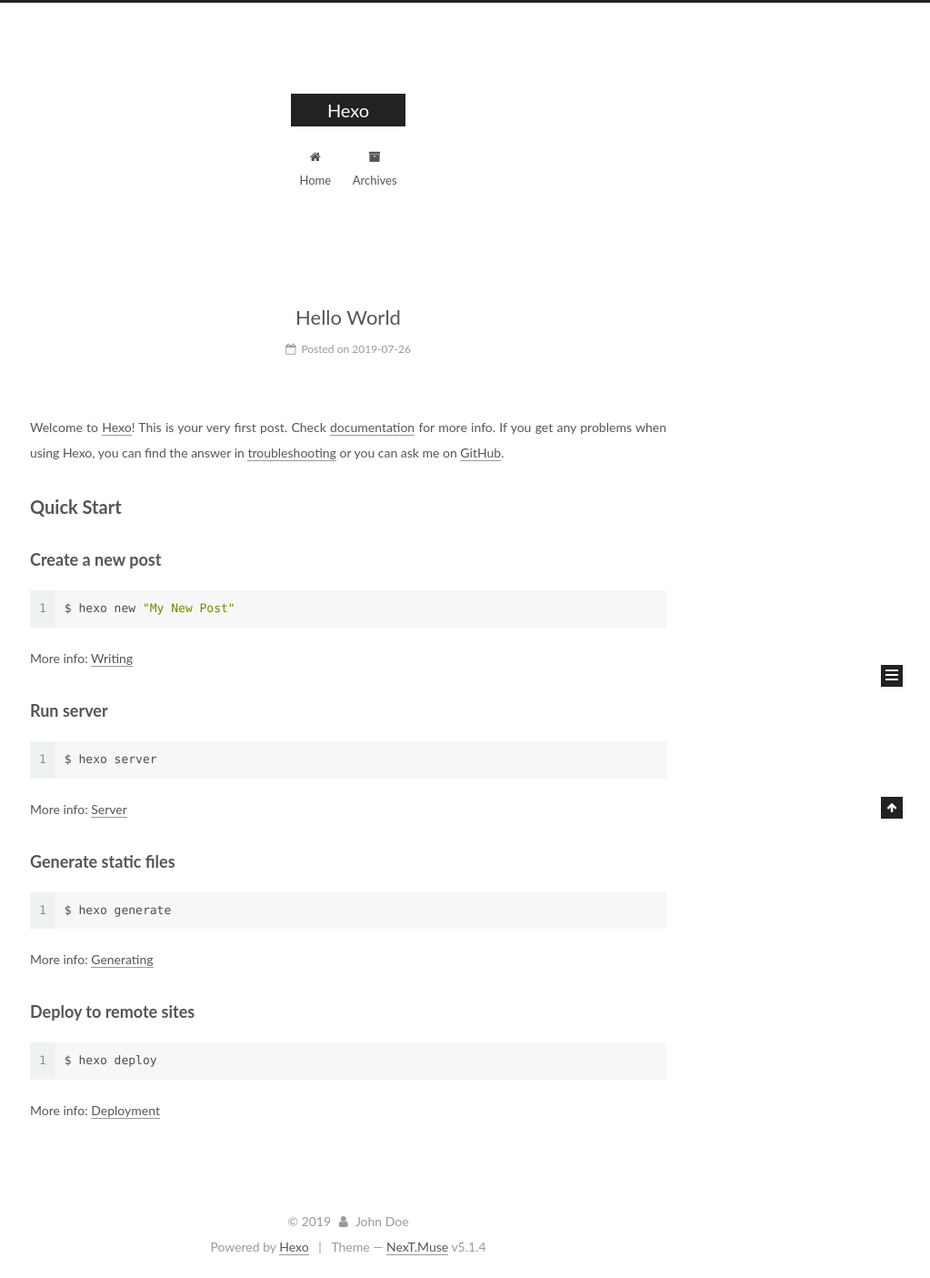
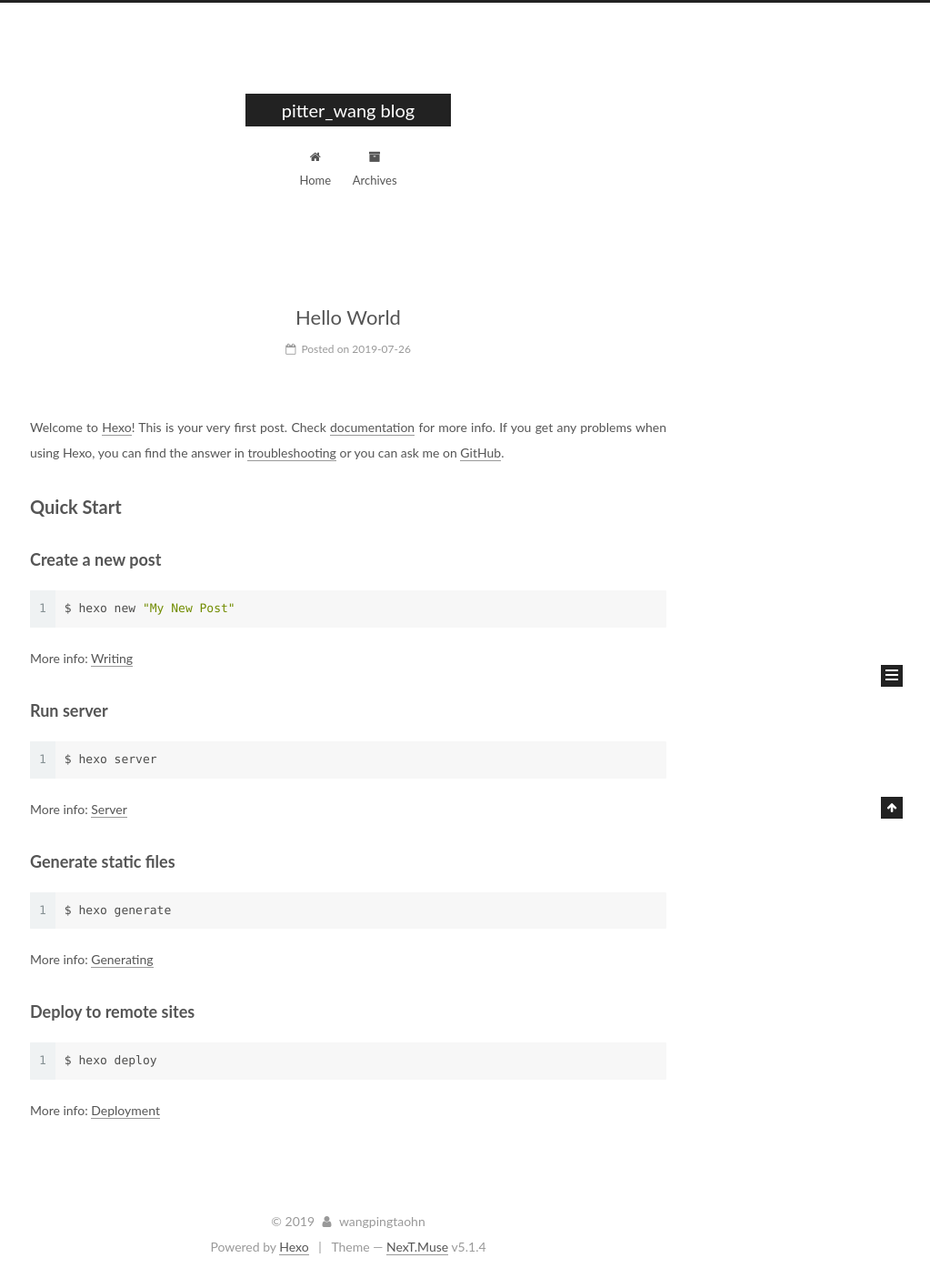
Before and after one commit to wangpingtaohn/wangpingtaohn.github.io, a plain HTML site: page index.html in a window 1280 px wide. Shown: the whole page at 91% size, without its empty margins (257-1280 px from the left). Drawn offline with Linux system fonts and the light colour scheme.

Commit message:
Site updated: 2019-07-26 16:47:50

```diff
--- a/css/main.css
+++ b/css/main.css
@@ -1822,7 +1822,7 @@ pre .javascript .function {
   width: 4px;
   height: 4px;
   border-radius: 50%;
-  background: #529e34;
+  background: #fcbe2a;
 }
 .links-of-blogroll {
   font-size: 13px;
--- a/index.html
+++ b/index.html
@@ -80,12 +80,12 @@
 
 
 <meta property="og:type" content="website">
-<meta property="og:title" content="Hexo">
-<meta property="og:url" content="http://yoursite.com/index.html">
-<meta property="og:site_name" content="Hexo">
+<meta property="og:title" content="pitter_wang blog">
+<meta property="og:url" content="https://wangpingtaohn.github.io/index.html">
+<meta property="og:site_name" content="pitter_wang blog">
 <meta property="og:locale" content="default">
 <meta name="twitter:card" content="summary">
-<meta name="twitter:title" content="Hexo">
+<meta name="twitter:title" content="pitter_wang blog">
 
 
 
@@ -115,13 +115,13 @@
 
 
 
-  <link rel="canonical" href="http://yoursite.com/">
+  <link rel="canonical" href="https://wangpingtaohn.github.io/">
 
 
 
 
 
-  <title>Hexo</title>
+  <title>pitter_wang blog</title>
 
 
 
@@ -152,7 +152,7 @@
     <div class="custom-logo-site-title">
       <a href="/" class="brand" rel="start">
         <span class="logo-line-before"><i></i></span>
-        <span class="site-title">Hexo</span>
+        <span class="site-title">pitter_wang blog</span>
         <span class="logo-line-after"><i></i></span>
       </a>
     </div>
@@ -229,16 +229,16 @@
 
 
   <div class="post-block">
-    <link itemprop="mainEntityOfPage" href="http://yoursite.com/2019/07/26/hello-world/">
+    <link itemprop="mainEntityOfPage" href="https://wangpingtaohn.github.io/2019/07/26/hello-world/">
 
     <span hidden itemprop="author" itemscope itemtype="http://schema.org/Person">
-      <meta itemprop="name" content="John Doe">
+      <meta itemprop="name" content="wangpingtaohn">
       <meta itemprop="description" content>
       <meta itemprop="image" content="/images/avatar.gif">
     </span>
 
     <span hidden itemprop="publisher" itemscope itemtype="http://schema.org/Organization">
-      <meta itemprop="name" content="Hexo">
+      <meta itemprop="name" content="pitter_wang blog">
     </span>
 
 
@@ -383,7 +383,7 @@
         <div class="site-overview">
           <div class="site-author motion-element" itemprop="author" itemscope itemtype="http://schema.org/Person">
 
-              <p class="site-author-name" itemprop="name">John Doe</p>
+              <p class="site-author-name" itemprop="name">wangpingtaohn</p>
               <p class="site-description motion-element" itemprop="description"></p>
           </div>
 
@@ -439,7 +439,7 @@
   <span class="with-love">
     <i class="fa fa-user"></i>
   </span>
-  <span class="author" itemprop="copyrightHolder">John Doe</span>
+  <span class="author" itemprop="copyrightHolder">wangpingtaohn</span>
 
 
 </div>
```
Also changed, not shown: 2019/07/26/hello-world/index.html (+10 -10 lines), archives/2019/07/index.html (+9 -9 lines), archives/2019/index.html (+9 -9 lines), archives/index.html (+9 -9 lines).
